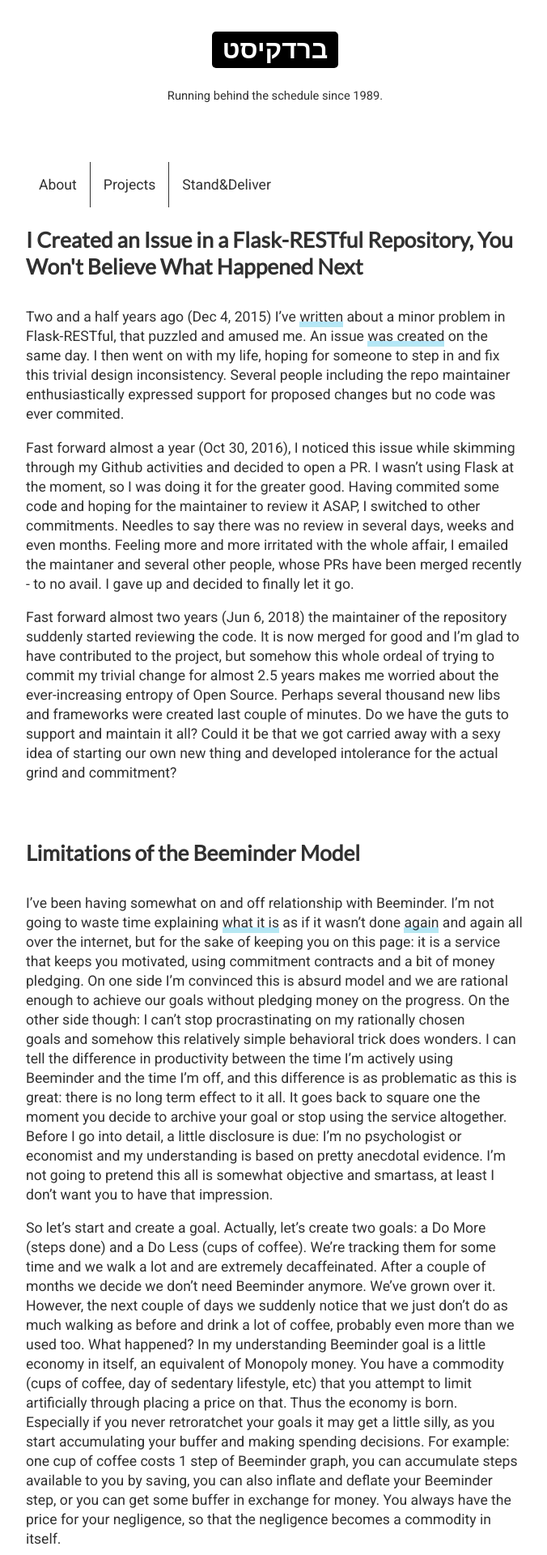
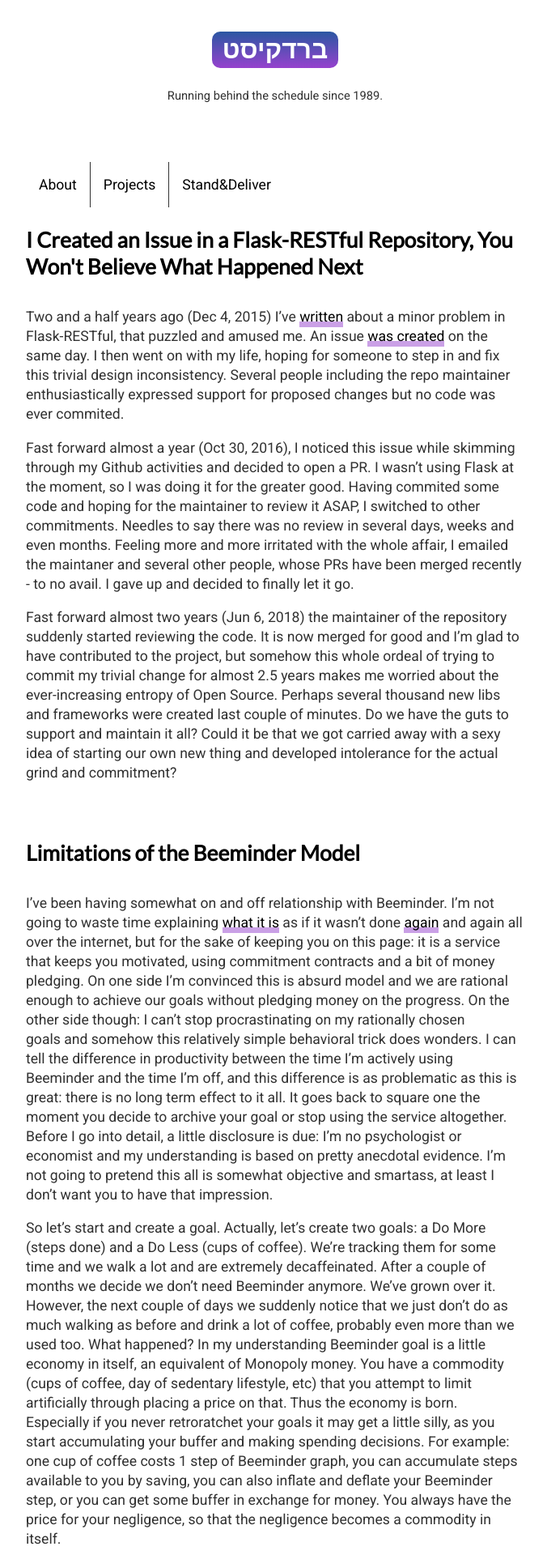
Before and after one commit to wswld/wswld.github.io, a Jekyll site: the page built from index.html, in a window 1280 px wide. Shown: the top 1920 px of the page at 81% size, without its empty margins (300-976 px from the left). Built offline with Jekyll 4.4.1, drawn with Linux system fonts in a browser that asks for light colours; the list of posts is cut into pages by our own code.

Commit message:
Major design fix

```diff
--- a/_sass/_base.scss
+++ b/_sass/_base.scss
@@ -35,40 +35,37 @@
 
 
 ::-moz-selection { /* Code for Firefox */
-  background: rgba(75,198,223,0.4);
+  background: $secondary-accent-color-alpha;
   color: #000;
 }
 
 ::selection {
-  background: rgba(75,198,223,0.4);
+  background: $secondary-accent-color-alpha;
   color: #000;
 }
 
-// No `:visited` state is required by default (browsers will use `a`)
 a {
-  color: #313131;
+  color: #000;
   text-decoration: none;
-  border-bottom: 1px dotted #000;
 
   -webkit-transition: all 1s ease-in-out;
   -moz-transition: all 1s ease-in-out;
   -ms-transition: all 1s ease-in-out;
   -o-transition: all 1s ease-in-out;
   transition: all 1s ease-in-out;
-  border-bottom: 3px solid rgba(75,198,223,0.4);
-  box-shadow: inset 0 -4px 0 #b4e7f8;
+  border-bottom: 3px solid $secondary-accent-color-alpha;
+  box-shadow: inset 0 -4px 0 $secondary-accent-color-alpha;
 
-  // `:focus` is linked to `:hover` for basic accessibility
   &:hover,
   &:focus {
-    background: rgba(75,198,223,0.4);
+    background: $secondary-accent-color-alpha;
     color:black;
     -webkit-transition: none;
     -moz-transition: none;
     -ms-transition: none;
     -o-transition: none;
     transition: none;
-    border-bottom: 3px solid #b4e7f8;
+    border-bottom: 3px solid $secondary-accent-color-alpha;
   }
 
   strong {
--- a/_sass/_masthead.scss
+++ b/_sass/_masthead.scss
@@ -20,8 +20,7 @@
     color: #fff;
   }
   color: white;
-  background-color:#000;
-  border-radius: 5px;
+  border-radius: 10px;
   display: inline-block;
   font-size: 1.8rem;
   line-height: 2rem;
@@ -41,65 +40,14 @@
   -o-transition: none;
   transition: none;
 
-  // // Gradient fun!
-  // /* W3C */
-  // background: linear-gradient(top, #000000 0%, #5c2fc0 16%, #42abab 32%, #c00600 50%,#272ef9 66%,#ff28fb 82%,#ff3232 100%);
-
-  // /* Firefox */
-  // background: -moz-linear-gradient(top, #000000 0%, #5c2fc0 16%, #42abab 32%, #c00600 50%, #272ef9 66%, #ff28fb 82%, #ff3232 100%);
-
-  // /* Chrome,Safari4+ */
-  // background: -webkit-gradient(linear, left top, left bottom, color-stop(0%, #000000), color-stop(16%, #5c2fc0), color-stop(32%, #42abab), color-stop(50%, #c00600), color-stop(66%,#272ef9), color-stop(82%,#ff28fb), color-stop(100%,#ff3232));
-
-  // /* Chrome10+,Safari5.1+ */
-  // background: -webkit-linear-gradient(top, #000000 0%, #5c2fc0 16%, #42abab 32%, #c00600 50%,#272ef9 66%,#ff28fb 82%,#ff3232 100%);
-
-  // background-size: 1000%;
-  // -moz-background-size: 1000%;
-  // -webkit-background-size: 1000%;
-
-  // /* W3C */
-  // animation-name: fun-time-awesome;
-  // animation-duration: 40s;
-  // animation-timing-function: linear;
-  // animation-iteration-count: infinite;
-  // animation-direction: alternate;
-  // animation-play-state: running;
-
-  // /* Firefox: */
-  // -moz-animation-name: fun-time-awesome;
-  // -moz-animation-duration: 40s;
-  // -moz-animation-timing-function: linear;
-  // -moz-animation-iteration-count: infinite;
-  // -moz-animation-direction: alternate;
-  // -moz-animation-play-state: running;
-
-  // /* Chrome, Safari */
-  // -webkit-animation-name: fun-time-awesome;
-  // -webkit-animation-duration: 40s;
-  // -webkit-animation-timing-function: linear;
-  // -webkit-animation-iteration-count: infinite;
-  // -webkit-animation-direction: alternate;
-  // -webkit-animation-play-state: running;
-
-  //  /* W3C */
-  // @keyframes fun-time-awesome {
-  //    0% {background-position: left top;}
-  //    100% {background-position: left bottom;}
-  // }
-
-  // /* Firefox */
-  // @-moz-keyframes fun-time-awesome {
-  //    0% {background-position: left top;}
-  //    100% {background-position: left bottom;}
-  // }
-
-  // /* Chrome, Safari */
-  // @-webkit-keyframes fun-time-awesome {
-  //    0% {background-position: left top;}
-  //    100% {background-position: left bottom;}
-  // }
-
+  /* W3C */
+  background: linear-gradient(top, $main-accent-color 0%, $secondary-accent-color 100%);
+  /* Firefox */
+  background: -moz-linear-gradient(top, $main-accent-color 0%, $secondary-accent-color 100%);
+  /* Chrome,Safari4+ */
+  background: -webkit-gradient(linear, left top, left bottom, color-stop(0%, $main-accent-color), color-stop(100%, $secondary-accent-color));
+  /* Chrome10+,Safari5.1+ */
+  background: -webkit-linear-gradient(top, $main-accent-color 0%,$secondary-accent-color 100%);
 
   a {
     font-family: "Assistant", sans-serif;
--- a/_sass/_pagination.scss
+++ b/_sass/_pagination.scss
@@ -22,7 +22,6 @@
   }
 }
 
-// Only provide a hover state for linked pagination items
 a.pagination-item:hover {
   color: #000;
   background-color: none;
@@ -35,27 +34,21 @@
 
   .pagination-item {
     float: center;
-    /*width: 50%;*/
-    /*border-width: 1px;*/
   color: black;
-  border-radius: 10rem;
+  border-radius: 0.5rem;
   display: inline-block;
-  font-size: 1.5rem;
+  font-size: 2rem;
   line-height: 2rem;
   padding: .25rem .75rem;
   margin: .67em 0;
   text-align: center;
-  box-shadow: inset 0 0 0;
-  -webkit-margin-before: 0.67em;
-  -webkit-margin-after: 0.67em;
-  -webkit-margin-start: 0px;
-  -webkit-margin-end: 0px;
   font-weight: 700;
 
     &:first-child {
       margin-bottom: 0;
       text-align: center;
       float: left;
+
     }
     &:last-child {
       margin-left: -1px;
--- a/_sass/_variables.scss
+++ b/_sass/_variables.scss
@@ -1,5 +1,8 @@
-$color-mako: rgba(42,102,157,0.3);
-$color-mako-title: rgb(42,102,157);
+$main-accent-color: #2b57a2;
+$secondary-accent-color: #9642ce;
+
+$secondary-accent-color-alpha: rgba($secondary-accent-color, .5);
+$main-accent-color-alpha: rgba($main-accent-color, .5);
 
 $gray-1: #f9f9f9;
 $gray-2: #ccc;
--- a/index.html
+++ b/index.html
@@ -22,12 +22,12 @@
 
 <div class="pagination">
   {% if paginator.next_page %}
-    <a class="pagination-item older" href="{{ paginator.next_page_path | prepend: site.baseurl }}">🠤</a>
+    <a class="pagination-item older" href="{{ paginator.next_page_path | prepend: site.baseurl }}">←</a>
   {% else %}
     <span class="pagination-item older"></span>
   {% endif %}
   {% if paginator.previous_page %}
-    <a class="pagination-item newer" href="{{ paginator.previous_page_path | prepend: site.baseurl }}">🠦</a>
+    <a class="pagination-item newer" href="{{ paginator.previous_page_path | prepend: site.baseurl }}">→</a>
   {% else %}
     <span class="pagination-item newer"></span>
   {% endif %}
```
